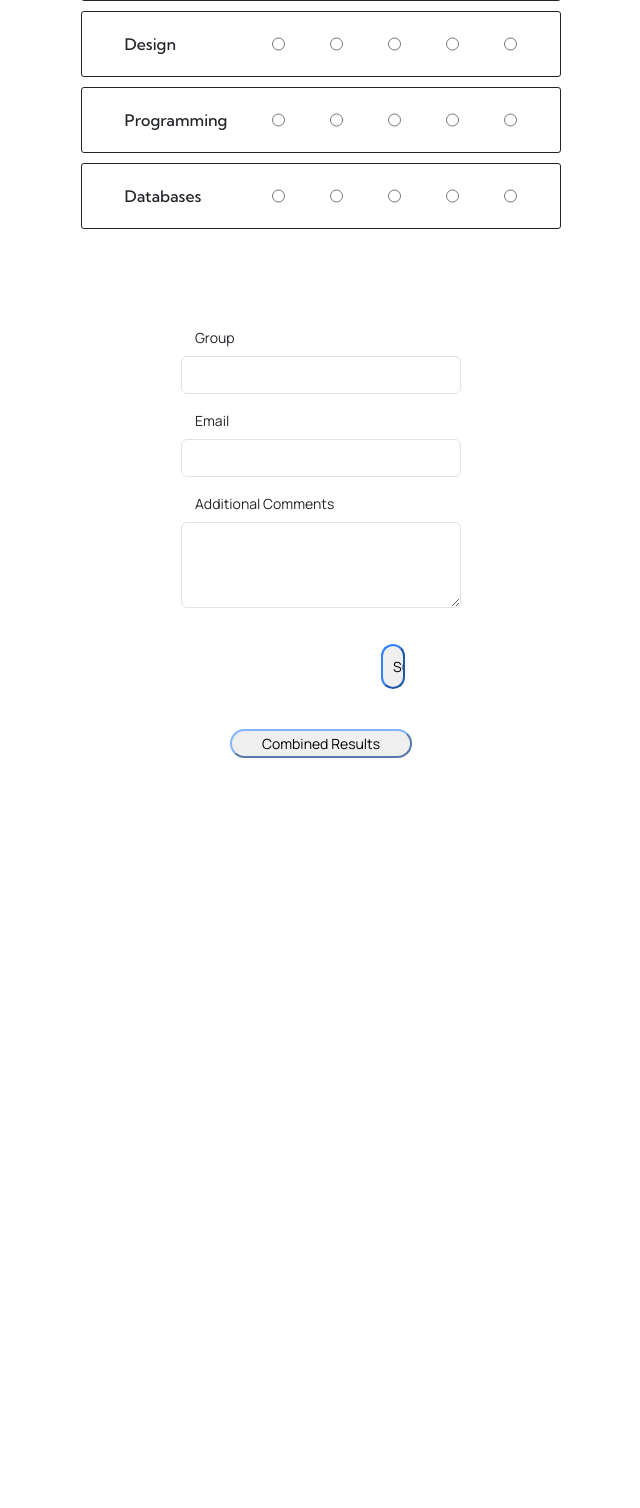
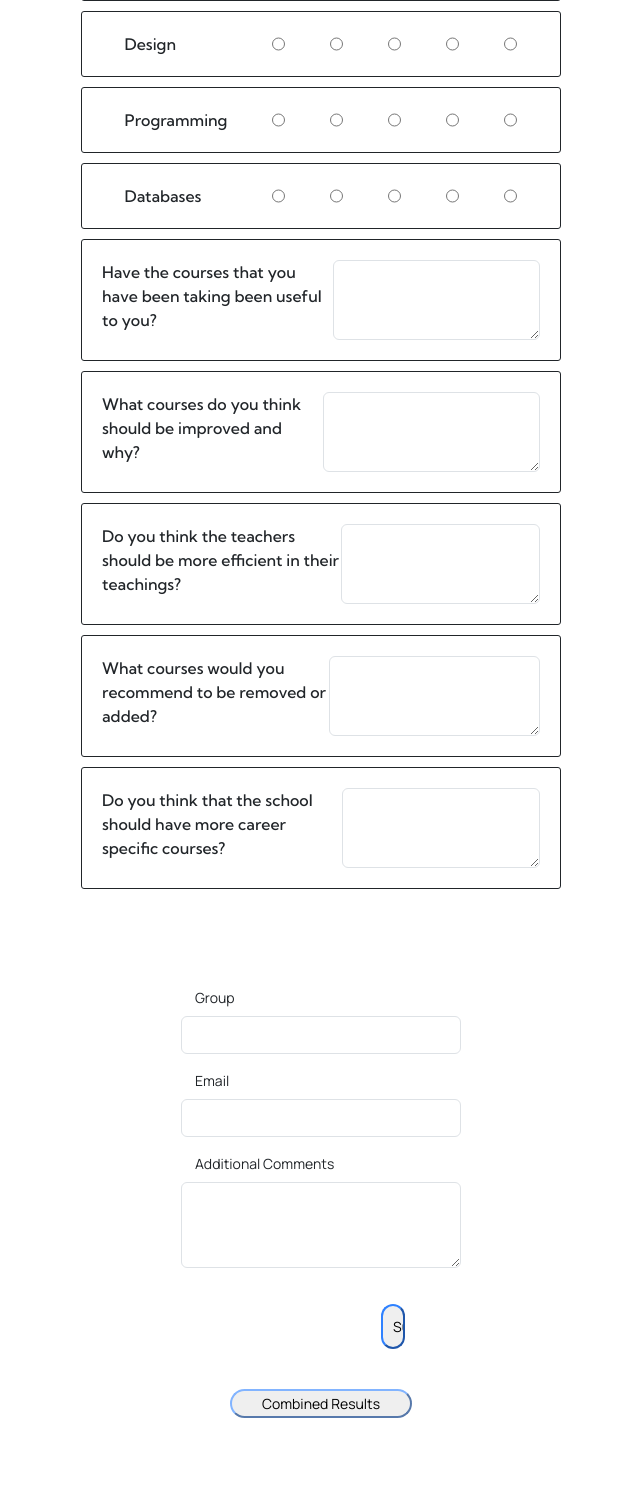
Before and after one commit to StefanLamminpija/SchoolRate, a PHP site: page / in a window 1280 px wide. Shown: the part 838-2346 px from the top of the page, without its empty margins (319-959 px from the left). Before the commit the page ends 1596 px from the top, so only its background shows below. Run offline with PHP 8.4, Linux system fonts and the light colour scheme.

Commit message:
Additional questions/Database

```diff
--- a/index.php
+++ b/index.php
@@ -336,6 +336,111 @@
 
         }
 
+        .q1 {
+
+            display: flex;
+            justify-content: space-around;
+            font-family: "Kumbh Sans", sans-serif;
+            font-optical-sizing: auto;
+            font-weight: 500;
+            font-style: left;
+            font-variation-settings:
+            "YOPQ" 300;
+            text-align: left;
+            border: 0.5px;
+            border-style: solid;
+            padding: 20px;
+            margin-top: 10px;
+            margin-left: 400px;
+            margin-right: 400px;
+            border-radius: 3px;
+
+        }
+
+        .q2 {
+
+            display: flex;
+            justify-content: space-around;
+            font-family: "Kumbh Sans", sans-serif;
+            font-optical-sizing: auto;
+            font-weight: 500;
+            font-style: left;
+            font-variation-settings:
+            "YOPQ" 300;
+            text-align: left;
+            border: 0.5px;
+            border-style: solid;
+            padding: 20px;
+            margin-top: 10px;
+            margin-left: 400px;
+            margin-right: 400px;
+            border-radius: 3px;
+
+        }
+
+        .q3 {
+
+            display: flex;
+            justify-content: space-around;
+            font-family: "Kumbh Sans", sans-serif;
+            font-optical-sizing: auto;
+            font-weight: 500;
+            font-style: left;
+            font-variation-settings:
+            "YOPQ" 300;
+            text-align: left;
+            border: 0.5px;
+            border-style: solid;
+            padding: 20px;
+            margin-top: 10px;
+            margin-left: 400px;
+            margin-right: 400px;
+            border-radius: 3px;
+
+        }
+
+        .q4 {
+
+            display: flex;
+            justify-content: space-around;
+            font-family: "Kumbh Sans", sans-serif;
+            font-optical-sizing: auto;
+            font-weight: 500;
+            font-style: left;
+            font-variation-settings:
+            "YOPQ" 300;
+            text-align: left;
+            border: 0.5px;
+            border-style: solid;
+            padding: 20px;
+            margin-top: 10px;
+            margin-left: 400px;
+            margin-right: 400px;
+            border-radius: 3px;
+
+        }
+
+        .q5 {
+
+            display: flex;
+            justify-content: space-around;
+            font-family: "Kumbh Sans", sans-serif;
+            font-optical-sizing: auto;
+            font-weight: 500;
+            font-style: left;
+            font-variation-settings:
+            "YOPQ" 300;
+            text-align: left;
+            border: 0.5px;
+            border-style: solid;
+            padding: 20px;
+            margin-top: 10px;
+            margin-left: 400px;
+            margin-right: 400px;
+            border-radius: 3px;
+
+        }
+
     </style>
 
 </head>
@@ -504,6 +609,46 @@
 
         </div>
 
+        <div class="q1">
+
+            <label for="exampleFormControlTextarea1" class="form-label"> Have the courses that you have been taking been useful to you? &emsp;&emsp;&emsp;</label>
+
+            <textarea name="first_question" class="form-control" id="exampleFormControlTextarea1" rows="2" required></textarea>
+
+        </div>
+
+        <div class="q2">
+
+            <label for="exampleFormControlTextarea1" class="form-label"> What courses do you think should be improved and why? &emsp;&emsp;&emsp;</label>
+
+            <textarea name="second_question" class="form-control" id="exampleFormControlTextarea1" rows="2" required></textarea>
+
+        </div>
+
+        <div class="q3">
+
+            <label for="exampleFormControlTextarea1" class="form-label"> Do you think the teachers should be more efficient in their teachings? &emsp;&emsp;&emsp;</label>
+
+            <textarea name="third_question" class="form-control" id="exampleFormControlTextarea1" rows="2" required></textarea>
+
+        </div>
+
+        <div class="q4">
+
+            <label for="exampleFormControlTextarea1" class="form-label"> What courses would you recommend to be removed or added? &emsp;&emsp;</label>
+
+            <textarea name="fourth_question" class="form-control" id="exampleFormControlTextarea1" rows="2" required></textarea>
+
+        </div>
+
+        <div class="q5">
+
+            <label for="exampleFormControlTextarea1" class="form-label"> Do you think that the school should have more career specific courses? &emsp;&emsp;&emsp;</label>
+
+            <textarea name="fifth_question" class="form-control" id="exampleFormControlTextarea1" rows="2" required></textarea>
+
+        </div>
+
         <br><br>
 
         <div class="bottom_page">
```
Also changed, not shown: insert_process.php (+9 -4 lines).
